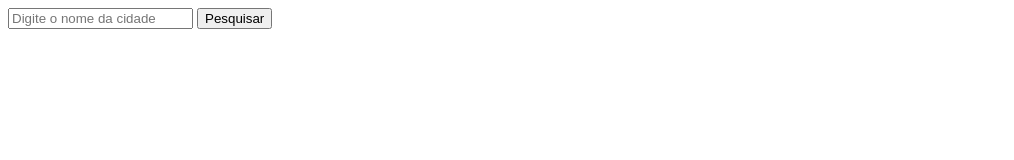
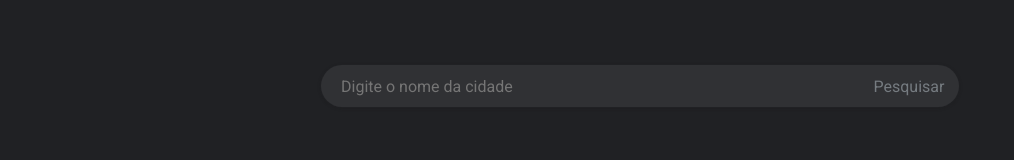
Before and after one commit to zairobastos/Temperatura, a plain HTML site: page index.html in a window 1280 px wide. Shown: the whole page, without its empty margins (0-1014 px from the left). Drawn offline with Linux system fonts and the light colour scheme.

Commit message:
Estilo do seacher

```diff
--- /dev/null
+++ b/assets/css/global.css
@@ -0,0 +1,11 @@
+@import url("https://fonts.googleapis.com/css2?family=Roboto:wght@300;400&display=swap");
+* {
+  margin: 0;
+  padding: 0;
+  box-sizing: border-box;
+  font-family: "Roboto", sans-serif;
+}
+body {
+  height: 100%;
+  background-color: #202124;
+}
--- /dev/null
+++ b/assets/css/header.css
@@ -0,0 +1,40 @@
+.pesquisar {
+  width: 50%;
+  margin: 5% 25% 2.5rem 25%;
+  display: flex;
+  flex-flow: row wrap;
+  border: 1px solid transparent;
+  box-shadow: 0 1px 3px rgb(23 23 23 / 24%);
+  height: 2.75rem;
+  border-radius: 50px;
+  transition: all 0.3s;
+}
+
+.pesquisar:hover {
+  box-shadow: 0px 4px 12px rgb(23 23 23 / 90%);
+  border-color: rgba(223, 225, 229, 0);
+  transition: all 0.3s;
+}
+
+.pesquisar input {
+  border: none;
+  outline: none;
+  padding: 4.5px 20px;
+  height: 39px;
+  width: calc(100% - 100px);
+  height: 100%;
+  font-size: 12pt;
+  color: #e8eaed;
+  background-color: #303134;
+  border-radius: 50px 0px 0px 50px;
+}
+button {
+  background-color: #303134;
+  color: #757b80;
+  border: none;
+  font-size: 12pt;
+  padding: 4px 10px;
+  width: 100px;
+  height: 100%;
+  border-radius: 0px 50px 50px 0px;
+}
--- a/index.html
+++ b/index.html
@@ -2,13 +2,16 @@
 <html lang="pt-BR">
 <head>
     <meta charset="UTF-8">
-    <meta http-equiv="X-UA-Compatible" content="IE=edge">
+    <meta name="description" content="Essa página trata-se de um clone de temperatura do google">
     <meta name="viewport" content="width=device-width, initial-scale=1.0">
     <title>Temperatura - ZB CLIMA</title>
+
+    <link rel="stylesheet" href="assets/css/global.css">
+    <link rel="stylesheet" href="assets/css/header.css">
 </head>
 <body>
-    <header>
-        <input type="search" name="cidade" id="cidade" placeholder="Digite o nome da cidade" autocomplete="off">
+    <header class="pesquisar">
+        <input type="text" name="cidade" id="cidade" placeholder="Digite o nome da cidade" autocomplete="off">
         <button type="submit">Pesquisar</button>
     </header>
     <section>
```
